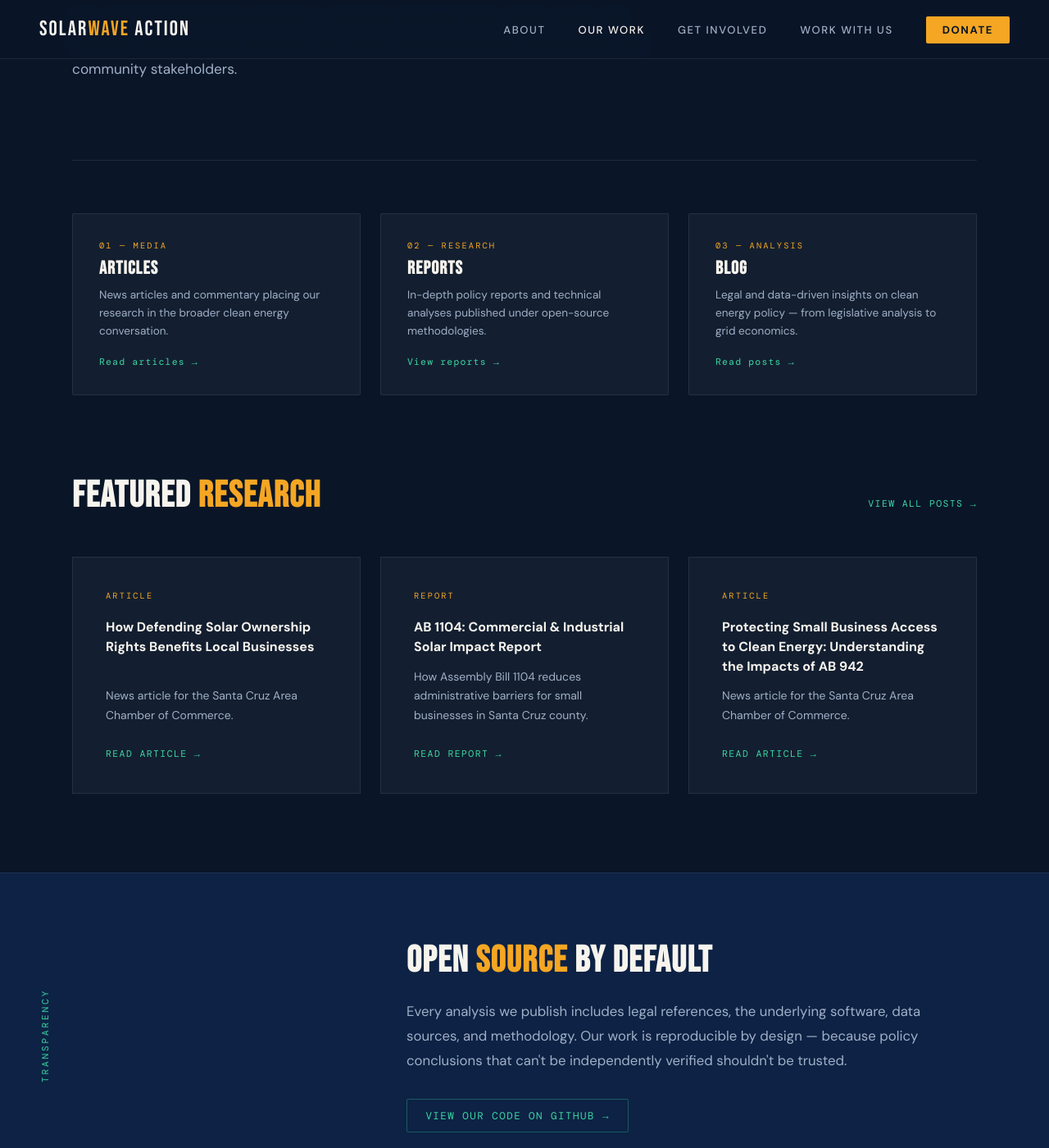
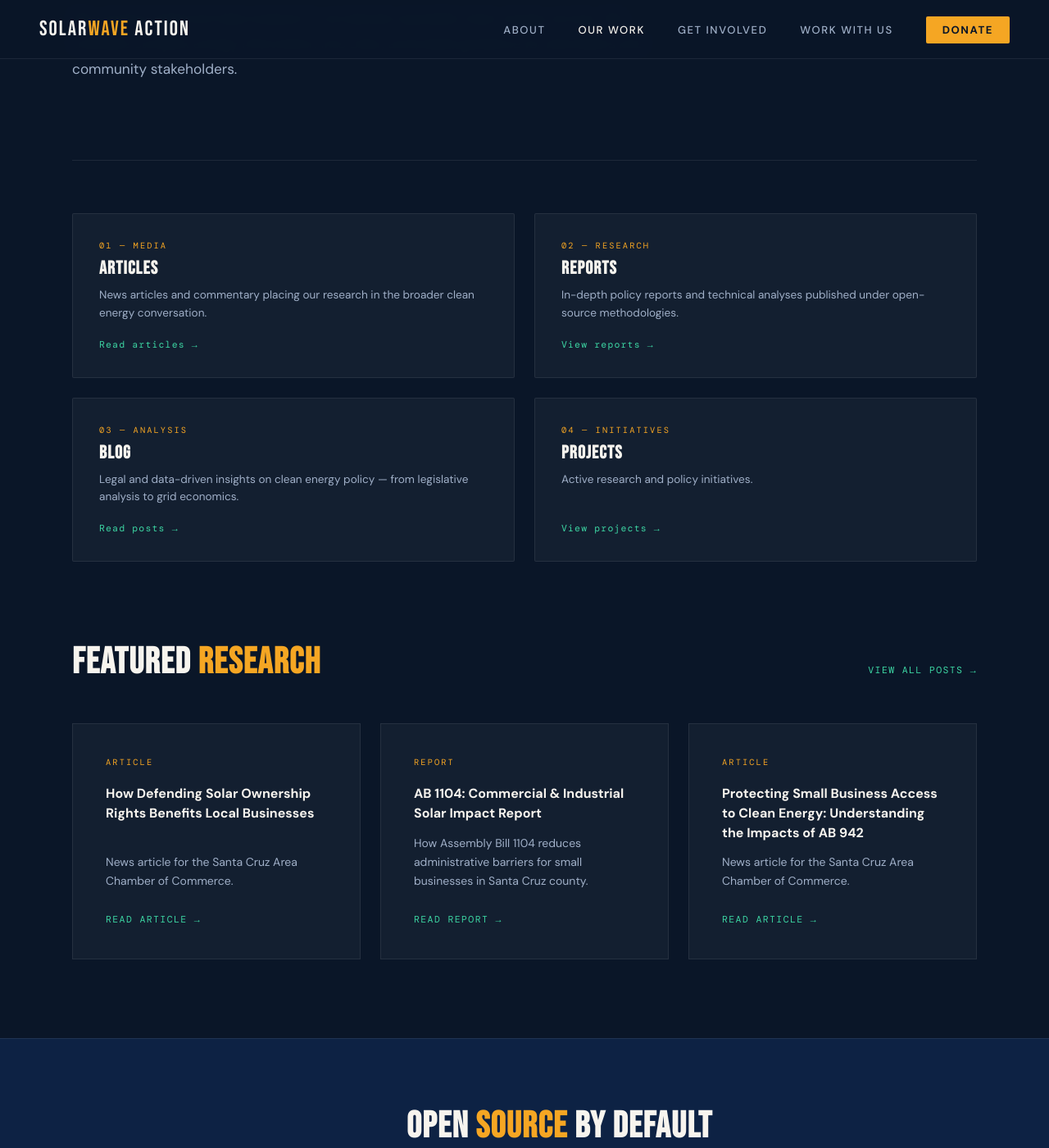
Before and after one commit to SolarWAVE-Action/solarwave-website, a Jekyll site: the page built from our_work/our_work.html, in a window 1280 px wide and 1400 px high, scrolled down 297 px. Shown: the whole window at 82% size. Built offline with Jekyll 4.4.1, drawn with Linux system fonts in a browser that asks for light colours.

Commit message:
added projects page

```diff
--- a/our_work/our_work.html
+++ b/our_work/our_work.html
@@ -203,7 +203,7 @@ permalink: /our_work/
 
     /* ─── NAV CARDS ─── */
     .nav-cards {
-      display: grid; grid-template-columns: repeat(3, 1fr); gap: 1.5rem;
+      display: grid; grid-template-columns: repeat(2, 1fr); gap: 1.5rem;
       max-width: 1200px; margin: 0 auto;
       padding: 4rem 3rem 0;
     }
@@ -245,7 +245,7 @@ permalink: /our_work/
     @media (max-width: 900px) {
       .page-hero { padding: 8rem 1.5rem 4rem; }
       .page-hero::after { left: 1.5rem; right: 1.5rem; }
-      .nav-cards { grid-template-columns: 1fr; padding: 2rem 1.5rem 0; }
+      .nav-cards { grid-template-columns: 1fr; padding: 2rem 1.5rem 0; gap: 1rem; }
       .research { padding: 4rem 1.5rem; }
       .pub-grid { grid-template-columns: 1fr; }
       .transparency { padding: 4rem 1.5rem; }
@@ -282,6 +282,12 @@ permalink: /our_work/
       <h3>Blog</h3>
       <p>Legal and data-driven insights on clean energy policy — from legislative analysis to grid economics.</p>
       <div class="nav-card-arrow">Read posts →</div>
+    </a>
+    <a class="nav-card" href="{{ '/projects/' | relative_url }}">
+      <div class="nav-card-label">04 — Initiatives</div>
+      <h3>Projects</h3>
+      <p>Active research and policy initiatives.</p>
+      <div class="nav-card-arrow">View projects →</div>
     </a>
   </div>
 
```
